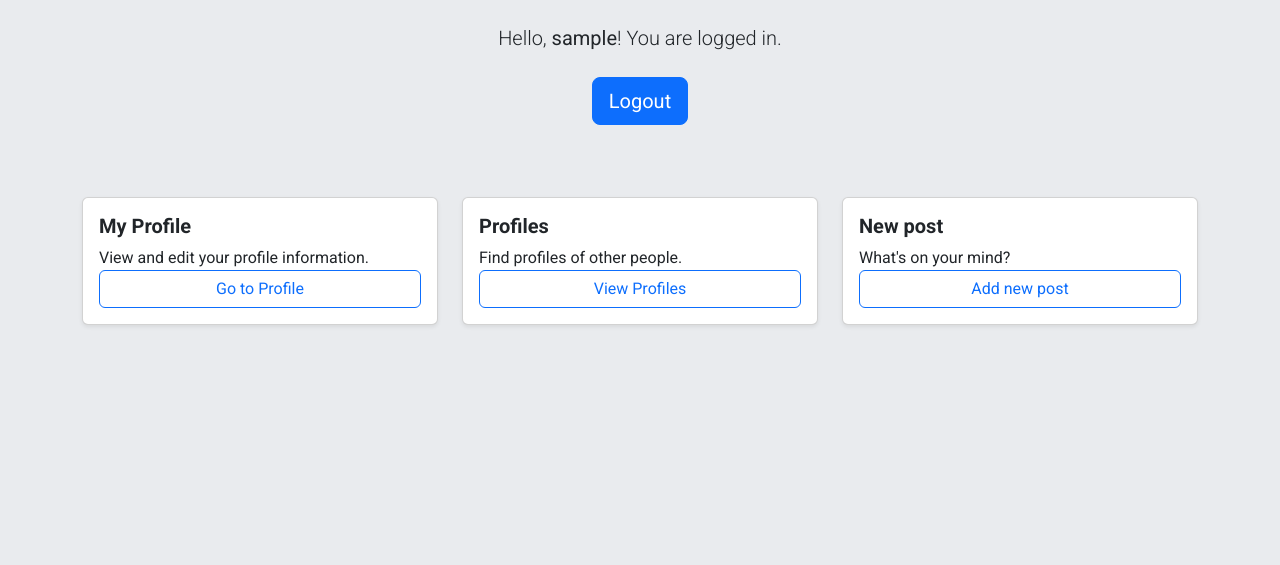
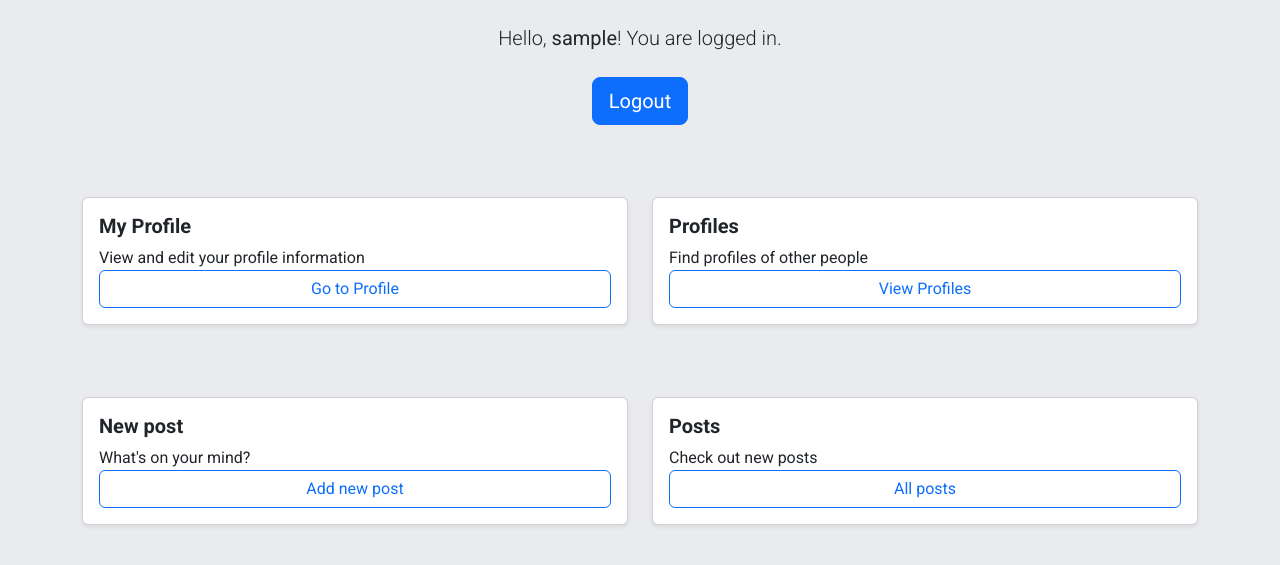
Before and after one commit to ivanovds/liceum_website, a Django app: page / in a window 1280 px wide. Shown: the part 177-742 px from the top of the page. Run offline with Django 5.2, Linux system fonts and the light colour scheme; the visitor is signed in with stand-in values (Sample User, id 1).

Commit message:
Added posts button to home page

```diff
--- a/profiles/templates/home.html
+++ b/profiles/templates/home.html
@@ -22,36 +22,49 @@
 
     {% if user.is_authenticated %}
     <div class="row mt-5 g-4">
-        <div class="col-md-4">
+        <div class="col-md-6">
             <div class="card h-100 shadow-sm">
                 <div class="card-body d-flex flex-column">
                     <h5 class="card-title fw-bold">
                         <i class="bi bi-person-circle"></i> My Profile
                     </h5>
-                    <p class="card-text flex-grow-1">View and edit your profile information.</p>
+                    <p class="card-text flex-grow-1">View and edit your profile information</p>
                     <a href="profile/" class="btn btn-outline-primary mt-auto">Go to Profile</a>
                 </div>
             </div>
         </div>
-        <div class="col-md-4">
+        <div class="col-md-6">
             <div class="card h-100 shadow-sm">
                 <div class="card-body d-flex flex-column">
                     <h5 class="card-title fw-bold">
                         <i class="bi bi-speedometer2"></i> Profiles
                     </h5>
-                    <p class="card-text flex-grow-1">Find profiles of other people.</p>
+                    <p class="card-text flex-grow-1">Find profiles of other people</p>
                     <a href="profiles/" class="btn btn-outline-primary mt-auto">View Profiles</a>
                 </div>
             </div>
         </div>
-        <div class="col-md-4">
+    </div>
+    <div class="row mt-5 g-4">
+        <div class="col-md-6">
             <div class="card h-100 shadow-sm">
                 <div class="card-body d-flex flex-column">
                     <h5 class="card-title fw-bold">
                         <i class="bi bi-gear"></i> New post
                     </h5>
-                    <p class="card-text flex-grow-1">What's on your mind? </p>
+                    <p class="card-text flex-grow-1">What's on your mind?</p>
                     <a href="posts/new_post/" class="btn btn-outline-primary mt-auto">Add new post</a>
+                </div>
+            </div>
+        </div>
+        <div class="col-md-6">
+            <div class="card h-100 shadow-sm">
+                <div class="card-body d-flex flex-column">
+                    <h5 class="card-title fw-bold">
+                        <i class="bi bi-gear"></i> Posts
+                    </h5>
+                    <p class="card-text flex-grow-1">Check out new posts</p>
+                    <a href="posts/" class="btn btn-outline-primary mt-auto">All posts</a>
                 </div>
             </div>
         </div>
```
